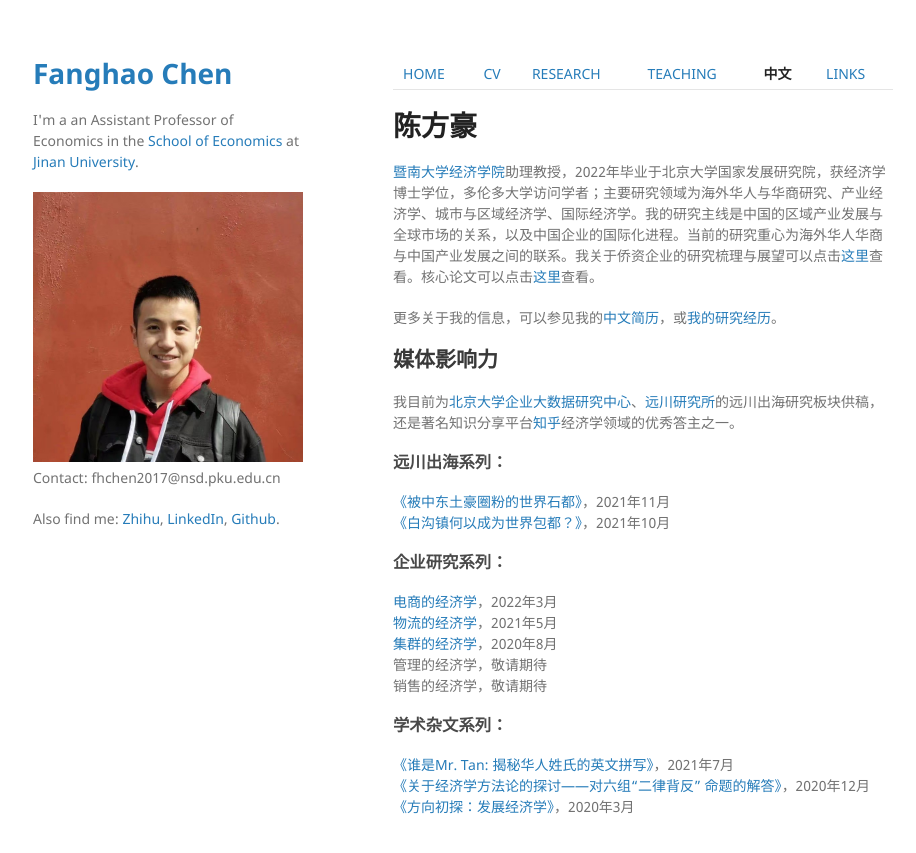
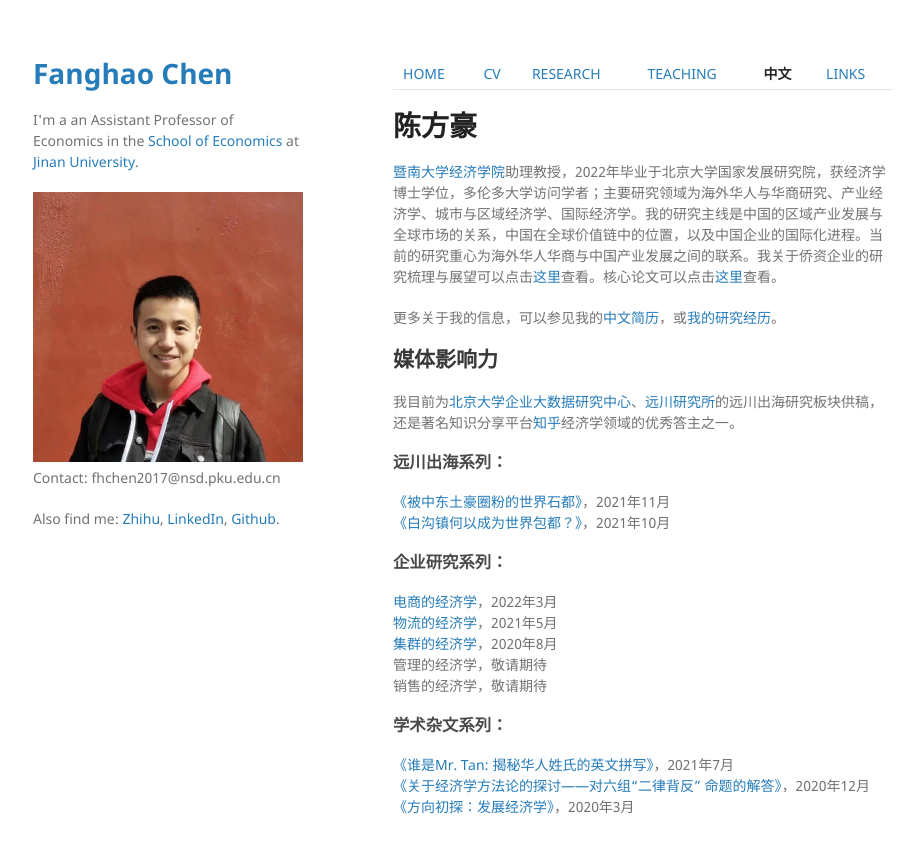
Before and after one commit to FanghaoChen/homepage, a Jekyll site: the page built from chinesepage.md, in a window 1280 px wide. Shown: the top 853 px of the page, without its empty margins (177-1093 px from the left). Built offline with Jekyll 4.4.1, drawn with Linux system fonts in a browser that asks for light colours; our own code applies the rules of GitHub Pages for plain Markdown files.

Commit message:
Update chinesepage.md

```diff
--- a/chinesepage.md
+++ b/chinesepage.md
@@ -2,7 +2,7 @@
 
 # 陈方豪
 
-[暨南大学经济学院](https://ec.jnu.edu.cn/)助理教授，2022年毕业于北京大学国家发展研究院，获经济学博士学位，多伦多大学访问学者；主要研究领域为海外华人与华商研究、产业经济学、城市与区域经济学、国际经济学。我的研究主线是中国的区域产业发展与全球市场的关系，以及中国企业的国际化进程。当前的研究重心为海外华人华商与中国产业发展之间的联系。我关于侨资企业的研究梳理与展望可以点击[这里](https://www.jcejournal.com.cn/CN/Y2022/V1/I1/4)查看。核心论文可以点击[这里](https://papers.ssrn.com/sol3/papers.cfm?abstract_id=4004159)查看。
+[暨南大学经济学院](https://ec.jnu.edu.cn/)助理教授，2022年毕业于北京大学国家发展研究院，获经济学博士学位，多伦多大学访问学者；主要研究领域为海外华人与华商研究、产业经济学、城市与区域经济学、国际经济学。我的研究主线是中国的区域产业发展与全球市场的关系，中国在全球价值链中的位置，以及中国企业的国际化进程。当前的研究重心为海外华人华商与中国产业发展之间的联系。我关于侨资企业的研究梳理与展望可以点击[这里](https://www.jcejournal.com.cn/CN/Y2022/V1/I1/4)查看。核心论文可以点击[这里](https://papers.ssrn.com/sol3/papers.cfm?abstract_id=4004159)查看。
 
 更多关于我的信息，可以参见我的[中文简历](./assets/陈方豪_暨大经院_221013.pdf)，或[我的研究经历](https://mp.weixin.qq.com/s?__biz=Mzg4MzE0ODY0Mw==&mid=2247491382&idx=1&sn=992dc4dda38bfd95d5c2b47848fc5a81&chksm=cf4a8d3af83d042c96f68c98b9406eab25df4ce418b6778fccdee755fc9e499decfb44498855&mpshare=1&scene=24&srcid=12203KNxFd0xsEh7nM7ZzhKn&sharer_sharetime=1639991731014&sharer_shareid=009d752390d3ca9d149b0d31038375f0#rd)。
 
```
